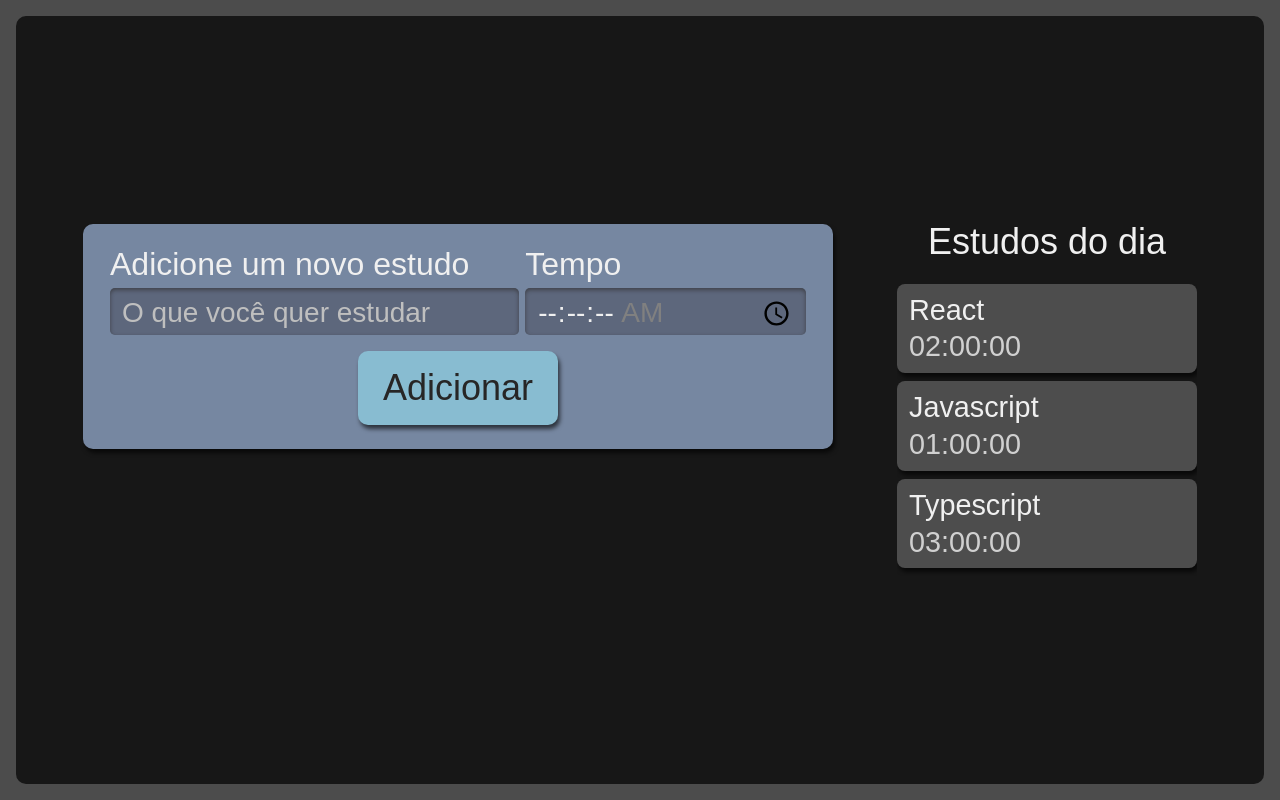
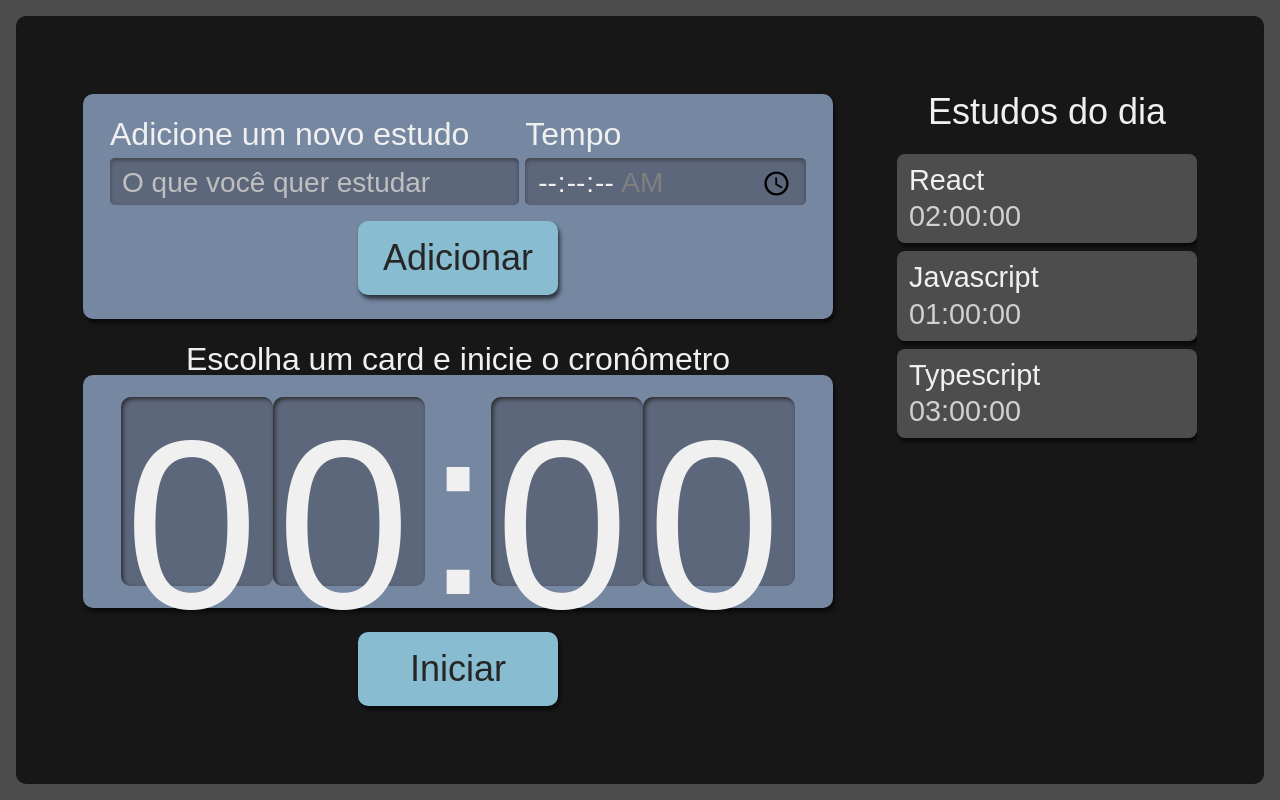
Before and after one commit to RayanneRamos/estudo-reacttypescript, a React (Create React App) app: page / in a window 1280 px wide. Built offline with nearby package versions, Linux system fonts and the light colour scheme.

Commit message:
Importando o componente StopWatch no App

```diff
--- a/src/pages/App.tsx
+++ b/src/pages/App.tsx
@@ -1,6 +1,7 @@
 import React from 'react';
 import Form from '../components/Form';
 import List from '../components/List';
+import StopWatch from '../components/StopWatch';
 import style from './App.module.scss';
 
 function App() {
@@ -9,6 +10,7 @@ function App() {
       <div className={style.AppStyle}>
         <Form />
         <List />
+        <StopWatch />
       </div>
     </>
   );
```
